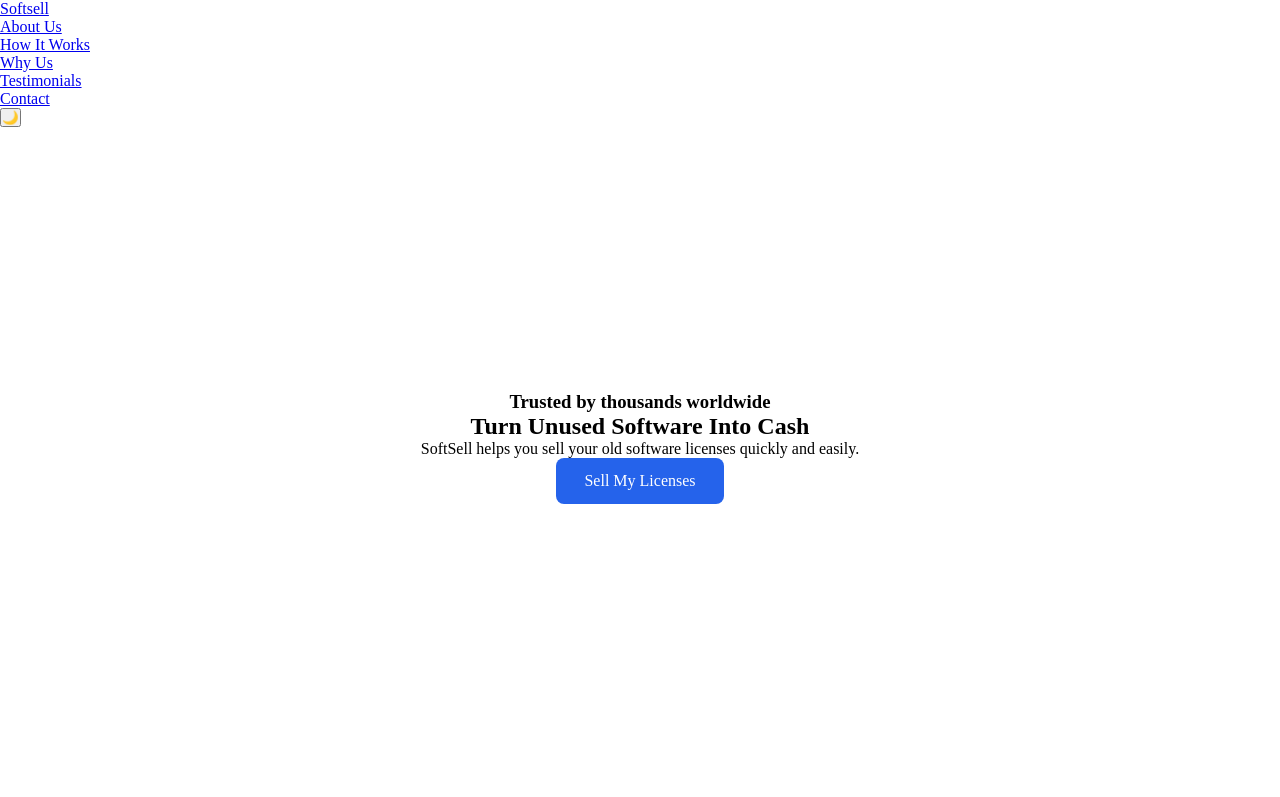
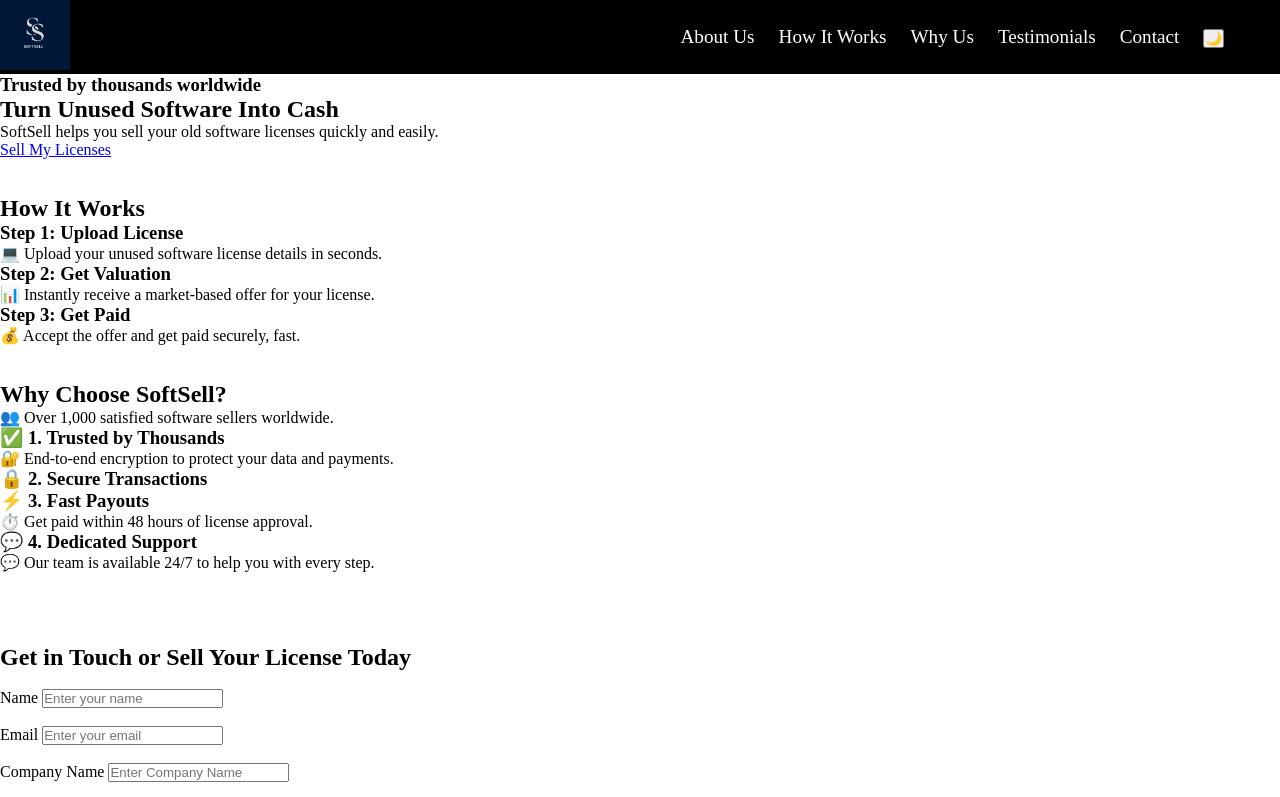
Before and after one commit to techieshruti/SoftSell_Website, a plain HTML site: page index.html in a window 1280 px wide. Shown: the top 797 px of the page. Drawn offline with Linux system fonts and the light colour scheme.

Commit message:
added navbar css

```diff
--- a/index.html
+++ b/index.html
@@ -9,21 +9,19 @@
 <body>
     <!--navbar-->
     <header>
-        <nav class="containter">
+        <nav class="navbar">
             <div class="logo">
-                <a href="#">Softsell</a>
+                <img src="/SoftSell.png" alt="SoftSell">
             </div>
             <div>
                 <ul class="nav-links">
                     <li><a href="#about">About Us</a></li>
                     <li><a href="#how-it-works">How It Works</a></li>
-                    <li><a href="why-us">Why Us</a></li>
-                    <li><a href="testimonials">Testimonials</a></li>
-                    <li><a href="contact">Contact</a></li>
+                    <li><a href="#why-us">Why Us</a></li>
+                    <li><a href="#testimonials">Testimonials</a></li>
+                    <li><a href="#contact">Contact</a></li>
+                    <li><button class="theme-toggle" aria-label="Toggle Dark Mode">🌙</button></li>
                 </ul>
-            </div>
-            <div>
-                <button class="theme-toggle" aria-label="Toggle Dark Mode">🌙</button>
             </div>
         </nav>
     </header>
@@ -89,7 +87,7 @@
                 <option value="Other">Other</option>
             </select> <br><br>
             <label for="message">Message</label>
-            <textarea id="message">Message</textarea><br><br>
+            <textarea id="message" placeholder="Enter your message">Message</textarea><br><br>
             <button type="submit">Send Message</button>
         </form>
     </section>
--- a/style.css
+++ b/style.css
@@ -4,71 +4,28 @@
     padding: 0;
 }
 
-#navbar{
-    background-color: #f8fafc;
+.navbar{
     display: flex;
     justify-content: space-between;
-    padding: 20px;
-    border: gray 200;
+    align-items: center;
+    background-color: black;
 }
 
-#nav_links a{
-    text-decoration: none;
-    color: #1f2937;
-    padding: 20px;
-    font-size: 20px;
+.nav-links {
+  display: flex;
+  list-style: none;
+  align-items: end;
+  gap: 1.5rem;
+  margin-right: 3.5rem;
+  font-size: 1.2rem;
 }
 
-#nav_links a:hover{
-    color: #2563eb;
-    font-size: 20.5px;
-    transition:ease-out;
-    transition: all 200ms ease-out;
+.nav-links a{
+  color: white;
+  text-decoration: none;
 }
 
-/* hero section */
-:root {
-  --text-secondary: #4b5563;
-  --button-bg: #2563eb;
-  --button-text: #ffffff;
+.logo img{
+    width: 70px;
+    max-height: 100%;
 }
-
-
-#hero {
-  min-height: 80vh;
-  display: flex;
-  justify-content: center;
-  align-items: center;
-  padding: 40px 20px;
-  text-align: center;
-
-}
-
-.hero-content h1 {
-  font-size: 5rem;
-  font-weight: bold;
-  margin-bottom: 20px;
-}
-
-.hero-content p {
-  font-size: 5rem;
-  color: var(--text-secondary);
-  margin-bottom: 30px;
-  line-height: 1.6;
-}
-
-.cta-button {
-  display: inline-block;
-  padding: 14px 28px;
-  background-color: var(--button-bg);
-  color: var(--button-text);
-  border: none;
-  border-radius: 8px;
-  font-size: 1rem;
-  text-decoration: none;
-  transition: background 0.3s ease;
-}
-
-.cta-button:hover {
-  background-color: var(--button-hover);
-}
```
